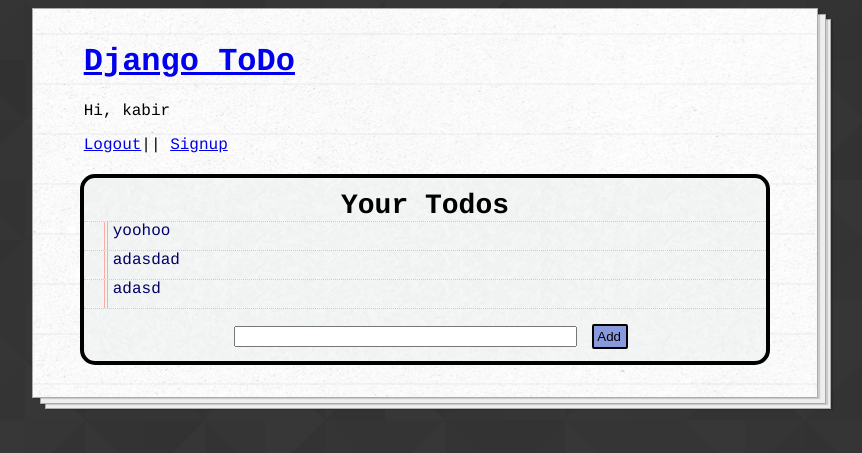
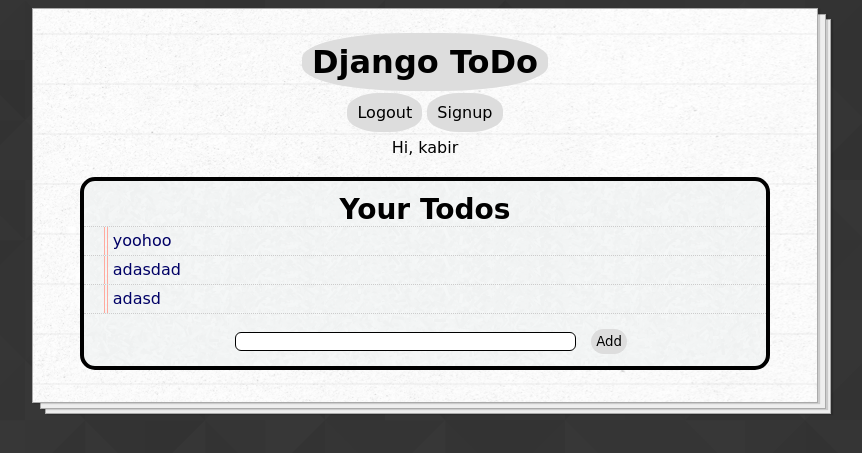
Before and after one commit to kabirtomer/DevClubAssignment6, a Django app: page / in a window 1280 px wide. Shown: the top 453 px of the page, without its empty margins (215-1077 px from the left). Run offline with Django 3.2, Linux system fonts and the light colour scheme; a user stored in the database is signed in; data comes from the database, SQL or seed files in the repository; both versions use the stored data as it was after the commit.

Commit message:
CSS Tweaks

```diff
--- a/static/test.css
+++ b/static/test.css
@@ -1,5 +1,5 @@
 body{
-	font-family: courier, monospace;
+	font-family: cursive;
 	    background-image: url(./dark.png);
 
     background-attachment: fixed;
@@ -17,6 +17,7 @@
     position: relative;
     padding: 1%;
     background-image: url(./lines.png);
+    text-align:center;
 }
 
 .container,
@@ -89,18 +90,17 @@
 	font-size: 28px;'
     font-style: italic;
     font-weight: bold;
-	font-family: courier, monospace;
+	font-family: cursive;
     }
 
 .close_button{
 	text-align: center;
 	line-height: 24px;
-	margin: 0px 5px 2px 0px;
+	margin: 2px 5px 0px 0px;
 	width : 25px;
 	height: 24px;
-    border-radius: 5px;
-    border: 1px solid black;
-	background-color: #dd2e29;
+    border-radius: 15px;
+	background-color: #cccccc;
 	display: block;
 	float: right;
 	color:black;
@@ -108,14 +108,14 @@
 
 }
 .edit_button{
+	padding: 0px 4px;
 	text-align: center;
 	line-height: 24px;
-	margin: 0px 5px 2px 0px;
+	margin: 2px 5px 0px 0px;
 	width : auto;
 	height: 24px;
-    border-radius: 5px;
-    border: 1px solid black;
-	background-color: #ddffff;
+    border-radius: 15px;
+	background-color: #cccccc;
 	display: block;
 	float: right;
 	color:black;
@@ -130,19 +130,23 @@
 }
 
 .close_button:hover{
-		background-color: red;
+		background-color: #aaaaaa;
+}
 
+.edit_button:hover{
+	background-color: #aaaaaa;
 }
 
 
 div.entry{
 	background-image: url(./paper_fibers.png);
 	color: #000066;
-	font-family: courier, monospace;
+	font-family: cursive;
 	margin: 0px 0px;
 	padding: 0px 0px 0px 0px;
   border-bottom: 1px dotted #ccc;
 	overflow: hidden;
+	line-height: 28px;
 }
 
 div.entry .lines {
@@ -156,7 +160,8 @@
 }
 
 div.entry:hover{
-	background-color: #cccccc;
+	background-image: none;
+	background-color: #dddddd;
 }
 
 div.entry.ticked:hover{
@@ -170,13 +175,39 @@
 
 }
 
+.navleft{
+	padding: 6px;
+			background-color: #dddddd;
+
+}
+
+header a{
+		border-radius: 43%;
+
+			padding: 10px;
+		background-color: #dddddd;
+
+
+}
+
+header a:hover{
+	background-color: #aaaaaa;
+}
+
+
+ a{
+	color: black;
+	text-decoration: none;
+}
+
 #input_row button{
 	margin-left: 0px;
-	background-color: #8899DD;
-	padding: 3px 5px 3px 3px;
+	background-color: #dddddd;
+	padding: 5px 5px 5px 5px;
 	display: inline-block;
-	border-radius: 2px;
-	border: 2px solid black;
+	border-radius: 20px;
+	border: 0px;
+	font-family: cursive;
 }
 
 #input_row button:hover {
@@ -187,5 +218,10 @@
 
 
 #input_row .dark_button:hover{
-	background-color: #556699;
+	background-color: #aaaaaa;
 }
+
+input{
+	border: 1px solid black;
+	border-radius: 6px;
+}
--- a/templates/base.html
+++ b/templates/base.html
@@ -15,17 +15,19 @@
         </div>
       {% if user.is_authenticated %}
 
-        <p> Hi, {{ user.username }} </p>
-        <p><a href= '{% url 'logout' %}'>Logout</a>||
+
+        <p><a href= '{% url 'logout' %}'>Logout</a>
         <a href="{% url 'signup' %}">Signup</a></p>
+          <p> Hi, {{ user.username }} </p>
 
 
       {% else %}
+
+
+        <a href="{% url 'login' %}">Login</a>
+        <a href="{% url 'signup' %}">Signup</a>
+               <p>You are not logged in.</p>
         </header>
-        <p>You are not logged in.</p>
-        <a href="{% url 'login' %}">Login</a> ||
-        <a href="{% url 'signup' %}">Signup</a>
-
       {% endif %}
       </header>
       {% block content %}
--- a/templates/home.html
+++ b/templates/home.html
@@ -17,8 +17,8 @@
             {% if post.author.username == user.username %}
                 <div class = "entry">            <div class="lines"></div>
 {{ post.text }}
-                    <a href='{% url 'post_edit' post.pk %}'><span class="edit_button">edit</span></a>
-                	<a href='{% url 'post_delete' post.pk %}'><span class="close_button">x</span></a></div>
+                    <span class="edit_button"><a href='{% url 'post_edit' post.pk %}'>edit</a></span>
+                    <span class="close_button"><a href='{% url 'post_delete' post.pk %}'>x</a></span></div>
             {% endif %}
             {% endfor %}
         <div id="input_row">
```
Also changed, not shown: db.sqlite3.
